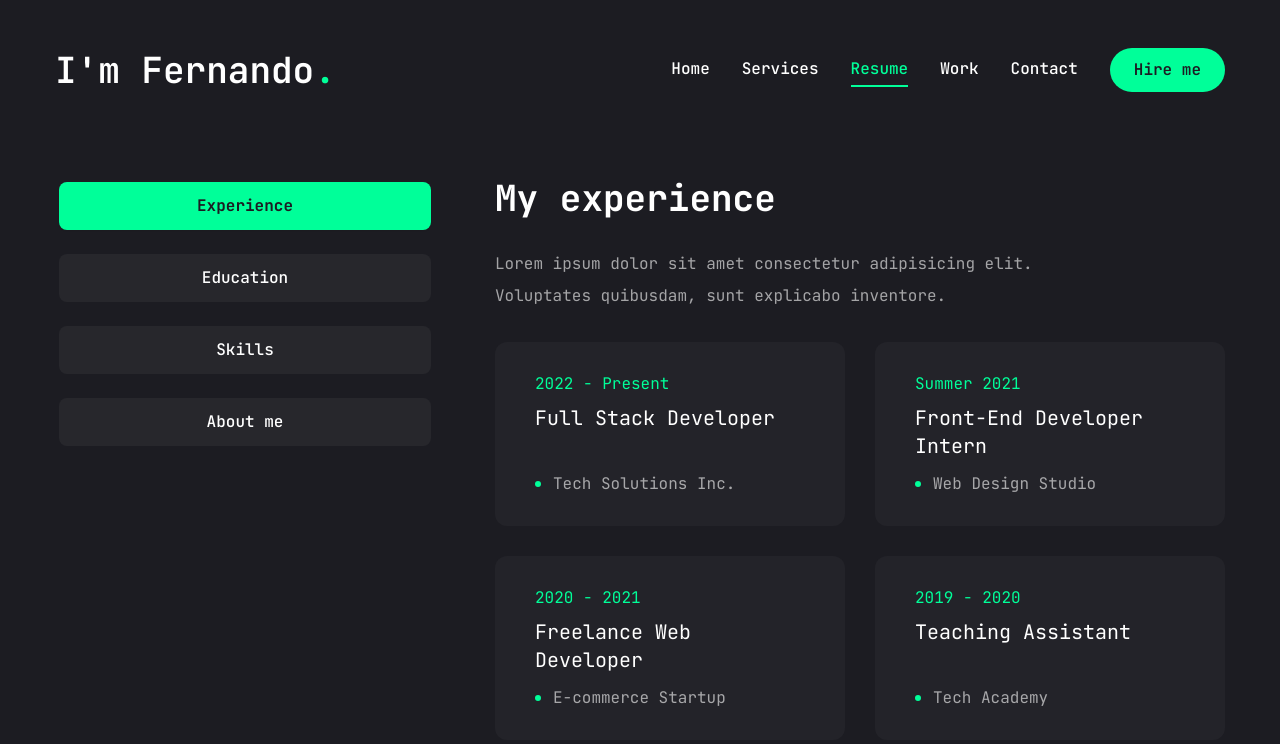
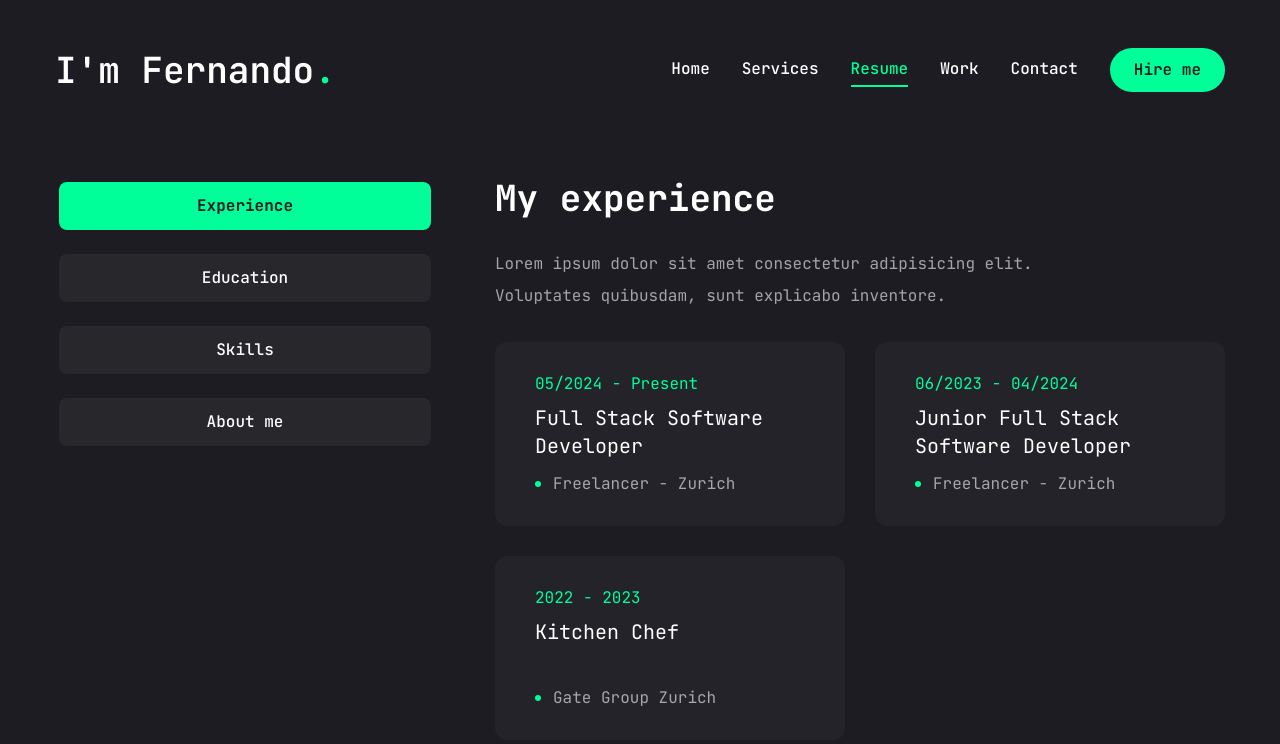
Before and after one commit to Goncalves95/my_portfolio, a Next.js app: page /resume in a window 1280 px wide. Shown: the top 744 px of the page. Built offline with nearby package versions, Linux system fonts and the light colour scheme.

Commit message:
Add my professional experience´

```diff
--- a/app/resume/page.jsx
+++ b/app/resume/page.jsx
@@ -67,34 +67,19 @@ const experience = {
     "Lorem ipsum dolor sit amet consectetur adipisicing elit. Voluptates quibusdam, sunt explicabo inventore.",
   items: [
     {
-      company: "Tech Solutions Inc.",
-      position: "Full Stack Developer",
-      duration: "2022 - Present",
+      company: "Freelancer - Zurich ",
+      position: "Full Stack Software Developer",
+      duration: "05/2024 - Present",
     },
     {
-      company: "Web Design Studio",
-      position: "Front-End Developer Intern",
-      duration: "Summer 2021",
+      company: "Freelancer - Zurich",
+      position: "Junior Full Stack Software Developer",
+      duration: "06/2023 - 04/2024",
     },
     {
-      company: "E-commerce Startup",
-      position: "Freelance Web Developer",
-      duration: "2020 - 2021",
-    },
-    {
-      company: "Tech Academy",
-      position: "Teaching Assistant",
-      duration: "2019 - 2020",
-    },
-    {
-      company: "Digital Agency",
-      position: "UI/UX Designer",
-      duration: "2018 - 2019",
-    },
-    {
-      company: "Software Development Firm",
-      position: "Junior Developer",
-      duration: "2017 - 2018",
+      company: "Gate Group Zurich",
+      position: "Kitchen Chef",
+      duration: "2022 - 2023",
     },
   ],
 };
```
